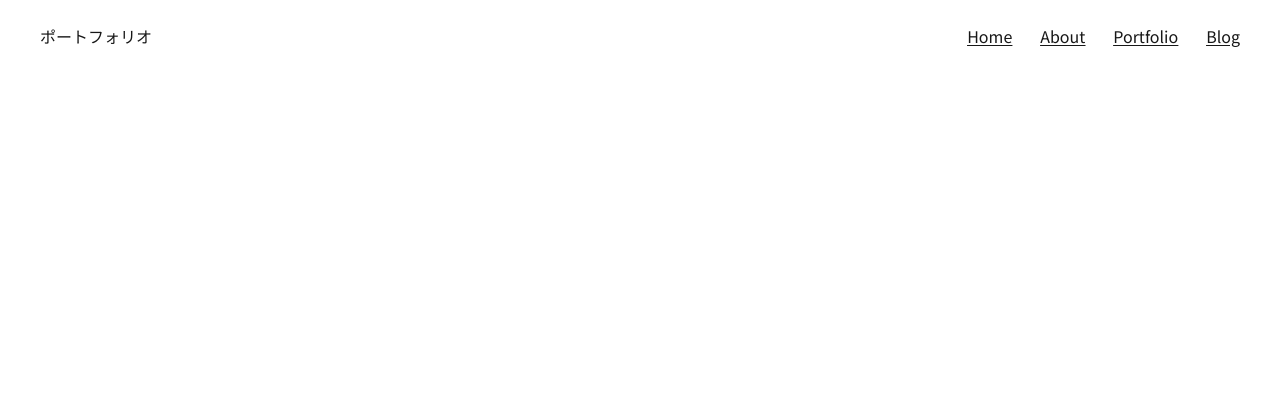
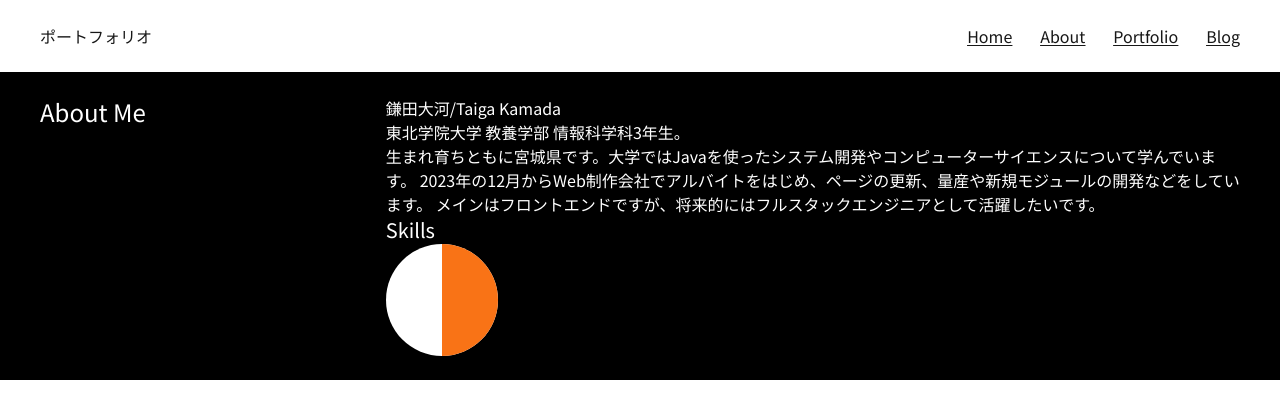
Before and after one commit to agiamk/my-portfolio, a Next.js app: page / in a window 1280 px wide. Shown: the top 418 px of the page. Built offline with nearby package versions, Linux system fonts and the light colour scheme.

Commit message:
aboutページ作成

```diff
--- /dev/null
+++ b/app/_components/About/About.tsx
@@ -0,0 +1,33 @@
+import React from "react";
+import Sheet from "../Sheet";
+import Circle from "react-circle";
+
+const About = () => {
+  return (
+    <Sheet bgBlack>
+      <div className="flex p-6 gap-60">
+        <h2 id="About" className="text-2xl whitespace-nowrap">
+          About Me
+        </h2>
+        <div>
+          <h3>鎌田大河/Taiga Kamada</h3>
+          <p>
+            東北学院大学 教養学部 情報科学科3年生。
+            <br />
+            生まれ育ちともに宮城県です。大学ではJavaを使ったシステム開発やコンピューターサイエンスについて学んでいます。
+            2023年の12月からWeb制作会社でアルバイトをはじめ、ページの更新、量産や新規モジュールの開発などをしています。
+            メインはフロントエンドですが、将来的にはフルスタックエンジニアとして活躍したいです。
+          </p>
+          <h3 className="text-xl">Skills</h3>
+          <div>
+            <div className="relative w-28 h-28 bg-white rounded-full text-center overflow-hidden z-10 before:block before:absolute before:top-0 before:left-14 before:w-28 before:h-28 before:bg-orange-500 before:origin-right before:z-20">
+              <div>HTML</div>
+            </div>
+          </div>
+        </div>
+      </div>
+    </Sheet>
+  );
+};
+
+export default About;
--- a/app/_components/Header/Header.tsx
+++ b/app/_components/Header/Header.tsx
@@ -9,7 +9,7 @@ const Header: React.FC = () => {
   return (
     <Sheet>
       <div className="flex p-6 justify-between items-center">
-        <div>ポートフォリオ</div>
+        <h1>ポートフォリオ</h1>
         <nav className="flex justify-center items-center gap-7 underline underline-offset-2">
           {navItem.map((item) => (
             <Scroll to={item} smooth key={item} className="cursor-pointer">
--- a/app/_components/Sheet/index.tsx
+++ b/app/_components/Sheet/index.tsx
@@ -7,9 +7,9 @@ type SheetProps = {
 
 const Sheet = ({ children, bgBlack = false }: SheetProps) => {
   return (
-    <div className={`${bgBlack && `bg-black text-white`}`}>
+    <section className={`${bgBlack && `bg-black text-white`}`}>
       <div className="px-4 md:container mx-auto">{children}</div>
-    </div>
+    </section>
   );
 };
 
--- a/app/page.tsx
+++ b/app/page.tsx
@@ -1,9 +1,11 @@
+import About from "./_components/About/About";
 import Header from "./_components/Header/Header";
 
 export default function Home() {
   return (
     <div>
       <Header />
+      <About />
     </div>
   );
 }
```
